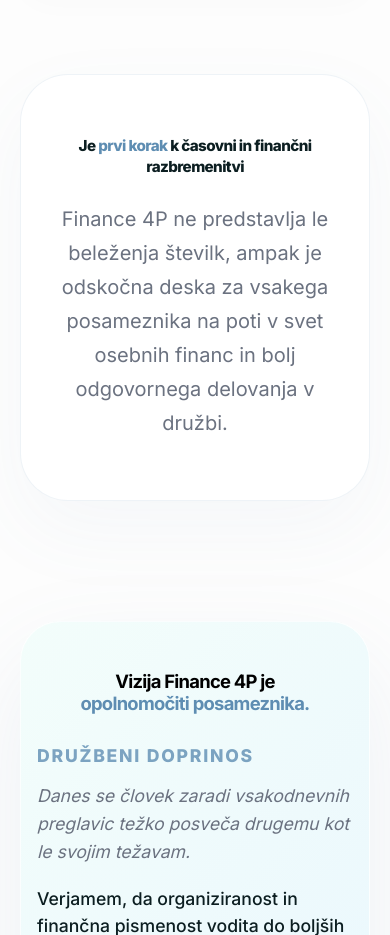
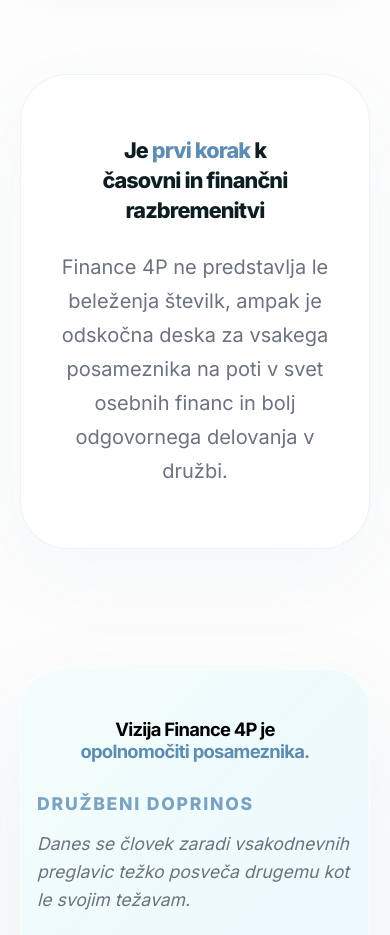
Before and after one commit to filipkolle/Landing-4P, a React (Vite) app: page /o-nas in a window 390 px wide. Shown: the part 2560-3495 px from the top of the page. Built offline with nearby package versions, Linux system fonts and the light colour scheme.

Commit message:
style: increase mobile font size for step-title

```diff
--- a/src/styles/About.css
+++ b/src/styles/About.css
@@ -728,7 +728,7 @@
   .statement-sub { font-size: 1.15rem; }
   .idea-card { padding: 40px 24px; gap: 32px; }
   .step-title {
-    font-size: 0.95rem !important;
+    font-size: 1.35rem !important;
     line-height: 1.4 !important;
   }
 }
```
